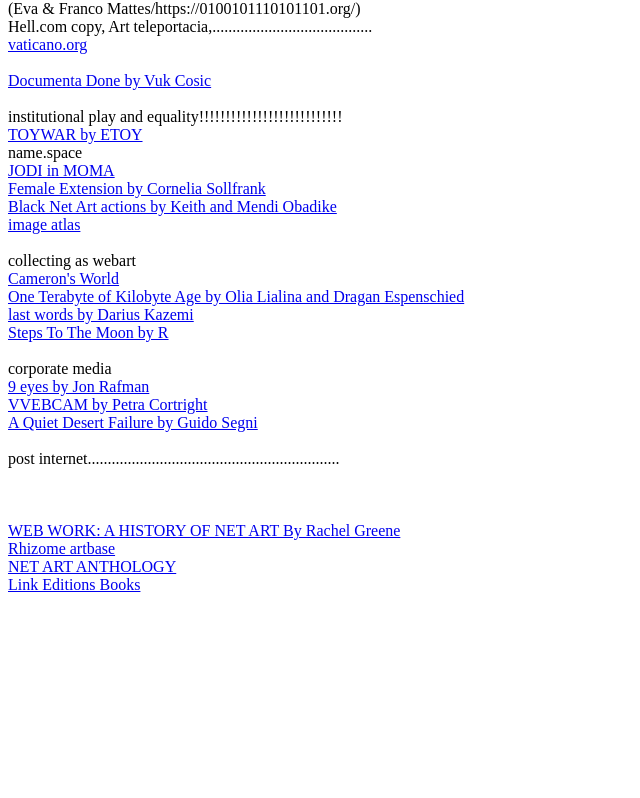
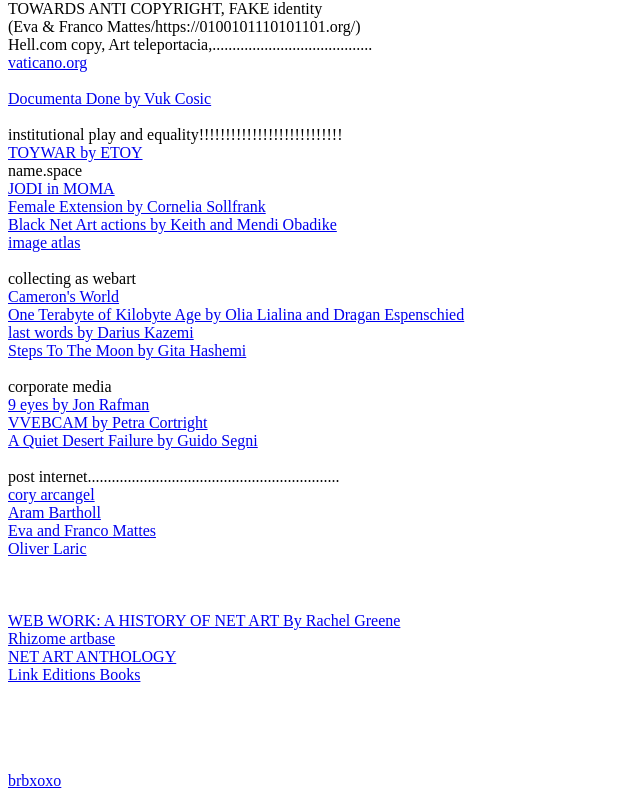
Before and after one commit to noahheylen/noahheylen.earth, a plain HTML site: page netart.html in a window 1280 px wide. Shown: the part 657-1455 px from the top of the page, without its empty margins (0-640 px from the left). Before the commit the page ends 1267 px from the top, so only its background shows below. Drawn offline with Linux system fonts and the light colour scheme.

Commit message:
changed file

```diff
--- a/netart.html
+++ b/netart.html
@@ -8,7 +8,8 @@
     <h1>Welcome to the net.art introduction:)))))<br>-noah heylen</h1>
     <p>
 
-      <a href="http://variants.artbase.rhizome.org/Q4308/index.html">introduction to net.art by Alexei Shulgin and Natalie Bookchin</a>
+      <a href="http://variants.artbase.rhizome.org/Q4308/index.html">introduction to net.art by Alexei Shulgin and Natalie Bookchin</a> <br>
+      <a href="http://variants.artbase.rhizome.org/Q2865/index.html">absolute net.art</a>
 
     <br><br>
       keep in mind the socio-economic state of the world!!! (post-soviet, focus on relations) <br><br>
@@ -40,7 +41,7 @@ TOWARDS ANTI COPYRIGHT, FAKE identity <br>
 (Eva & Franco Mattes/https://0100101110101101.org/)
 <br>Hell.com copy, Art teleportacia,........................................ <br>
 <a href="https://0100101110101101.org/vaticano-org/">vaticano.org</a><br><br>
-<a href="https://anthology.rhizome.org/documenta-done"> Documenta Done by Vuk Cosic</a>
+<a href="http://www.ljudmila.org/~vuk/dx/"> Documenta Done by Vuk Cosic</a>
 
 <br><br>
 institutional play and equality!!!!!!!!!!!!!!!!!!!!!!!!!!! <br>
@@ -56,22 +57,28 @@ collecting as webart <br>
 <a href="https://www.cameronsworld.net/">Cameron's World</a><br>
 <a href="https://blog.geocities.institute/">One Terabyte of Kilobyte Age by Olia Lialina and Dragan Espenschied</a><br>
 <a href="http://tinysubversions.com/stuff/lastwords/">last words by Darius Kazemi</a><br>
-<a href="http://variants.artbase.rhizome.org/Q2324/steps/index.html">Steps To The Moon by R</a>
+<a href="http://variants.artbase.rhizome.org/Q2324/steps/index.html">Steps To The Moon by Gita Hashemi</a>
 
 <br><br>
 corporate media<br>
 <a href="https://9-eyes.com/">9 eyes by Jon Rafman</a> <br>
 <a href="http://archive.rhizome.org/anthology/vvebcam/">VVEBCAM by Petra Cortright</a> <br>
-<a href="https://www.furtherfield.org/guido-segnis-a-quiet-desert-failure/">A Quiet Desert Failure by Guido Segni</a>
+<a href="https://quietdesertfailure.tumblr.com//">A Quiet Desert Failure by Guido Segni</a>
 
 <br> <br>
-post internet...............................................................
+post internet...............................................................<br>
+<a href="https://coryarcangel.com/things-i-made/">cory arcangel</a><br>
+<a href="https://arambartholl.com/are-you-human-prints/">Aram Bartholl</a><br>
+<a href="https://0100101110101101.org/what-has-been-seen/">Eva and Franco Mattes</a><br>
+<a href="http://oliverlaric.com/personwithcrab.html">Oliver Laric</a>
+
 <br><br><br><br>
 <a href="https://www.artforum.com/print/200005/web-work-a-history-of-internet-art-465"> WEB WORK: A HISTORY OF NET ART By Rachel Greene</a> <br>
 <a href="https://artbase.rhizome.org/wiki/Main_Page">Rhizome artbase</a><br>
 <a href="https://anthology.rhizome.org/">NET ART ANTHOLOGY</a><br>
 <a href="https://linkeditions.tumblr.com/">Link Editions Books</a><br>
     </p>
-
+<br><br><br><br>
+<a href="https://www.pablogarcia.org/brbxoxo">brbxoxo</a>
   </body>
 </html>
```
